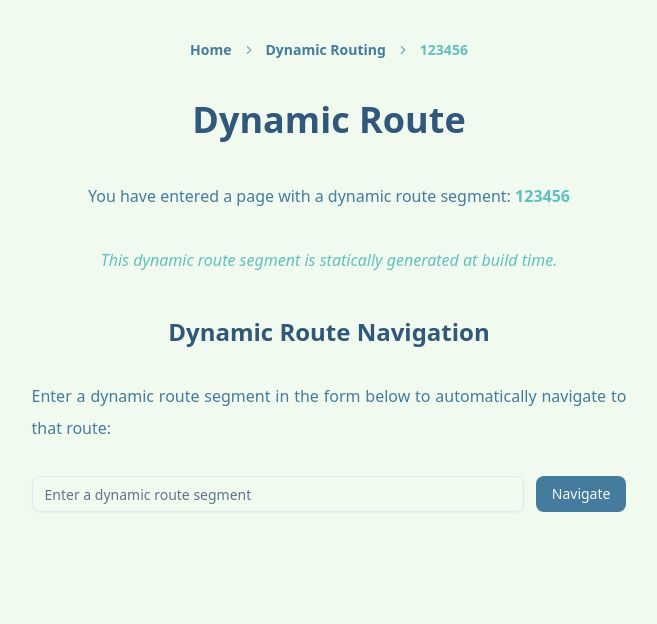
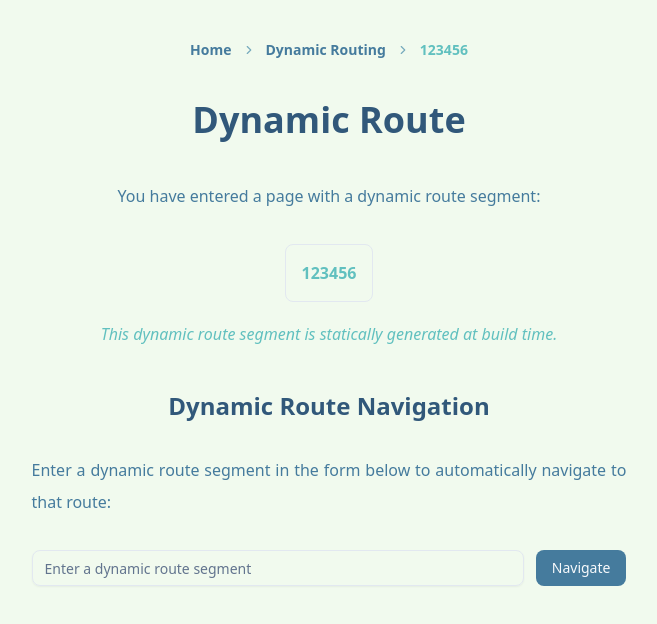
Before and after one commit to cragtok/next_js_features_app, a Next.js app: page /routing/dynamic/123456 in a window 1280 px wide. Shown: the top 624 px of the page, without its empty margins (311-968 px from the left). Built offline with nearby package versions, Linux system fonts and the light colour scheme.

Commit message:
feat: changes to text styles in routing/dynamic/[slug] page

```diff
--- a/app/routing/dynamic/[slug]/page.tsx
+++ b/app/routing/dynamic/[slug]/page.tsx
@@ -18,18 +18,20 @@ async function Page({ params }: { params: Promise<{ slug: string }> }) {
     const { slug } = await params;
 
     if (slug.length > MAX_SLUG_LENGTH) {
-        throw new Error("Max slug length exceeded")
+        throw new Error("Max slug length exceeded");
     }
 
     return (
         <PageWrapper pageTitle="Dynamic Route">
-            <SectionWrapper>
+            <SectionWrapper classNameOverride="items-center gap-4">
                 <ParagraphWrapper classNameOverride={"text-center"}>
-                    You have entered a page with a dynamic route segment:{" "}
-                    <TextAccentWrapper classNameOverride="break-all">
-                        {slug}
-                    </TextAccentWrapper>
+                    You have entered a page with a dynamic route segment:
                 </ParagraphWrapper>
+
+                <div className="mt-4 p-4 border rounded-md bg-neutral-100">
+                    <div className="font-semibold text-accent-500 wrap-anywhere">{slug}</div>
+                </div>
+
                 {slugs.includes(slug) && (
                     <ParagraphWrapper classNameOverride={"text-center"}>
                         <TextAccentWrapper classNameOverride="font-normal italic">
```
